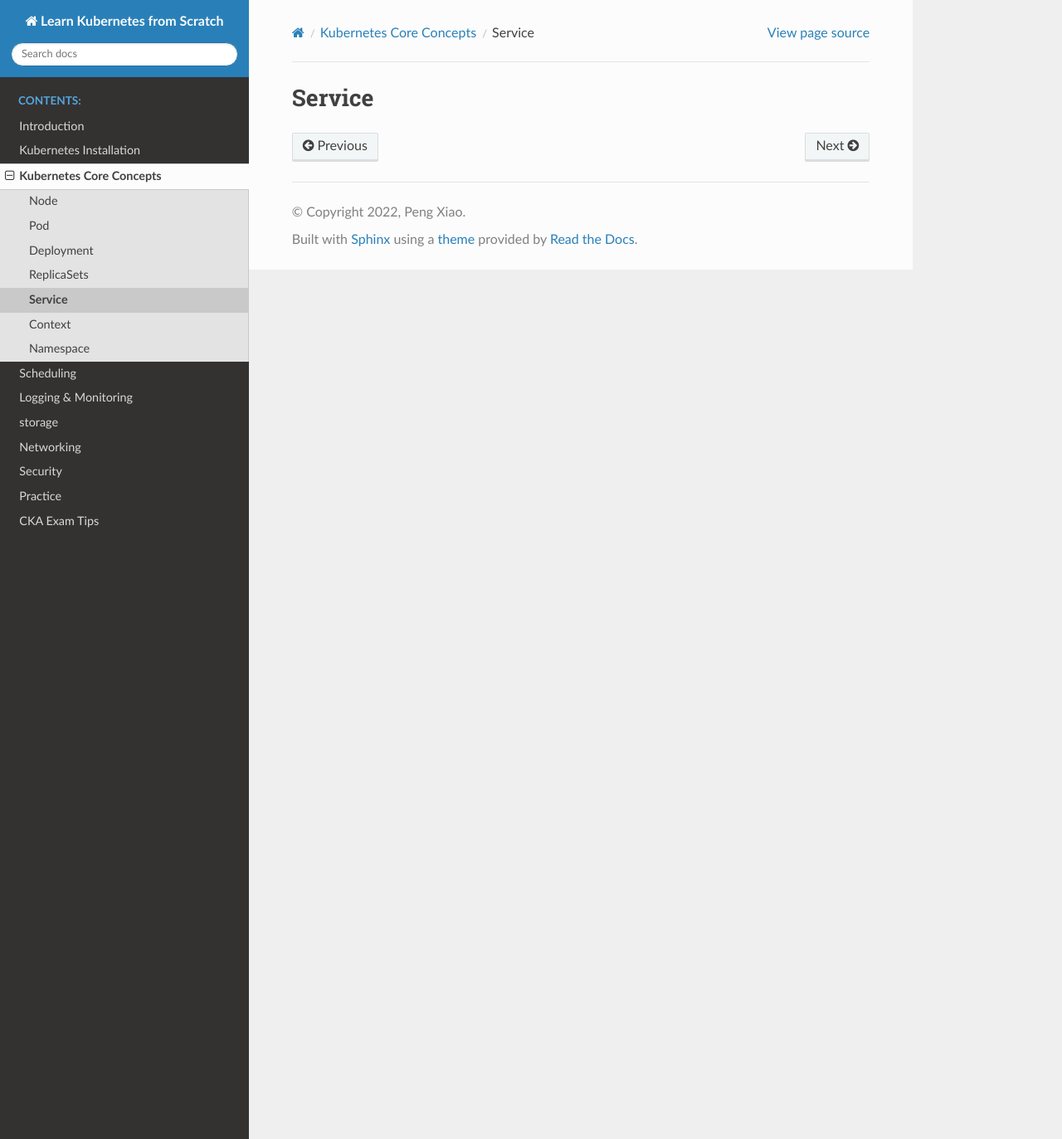
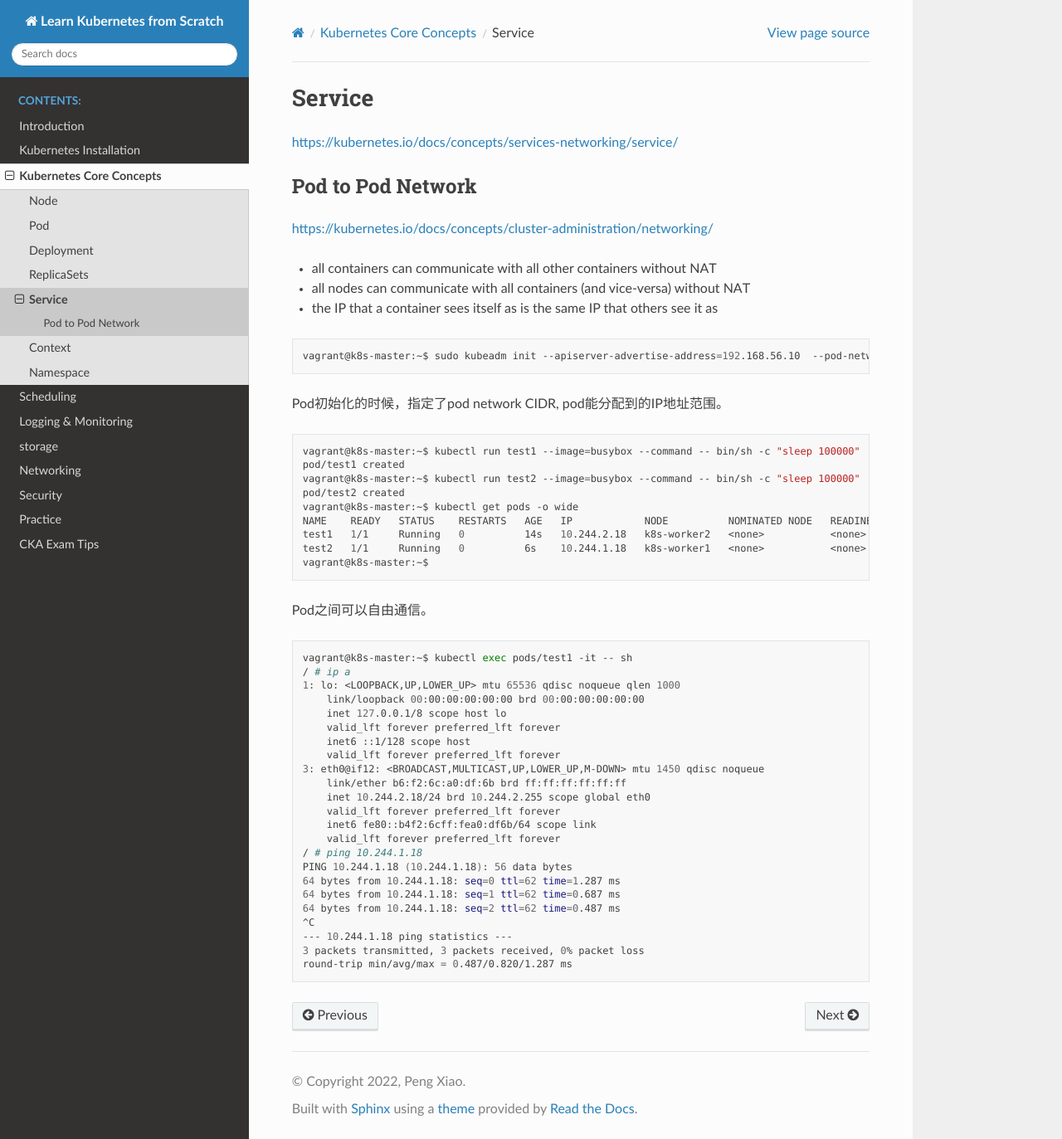
Before and after one commit to xiaopeng163/learn-k8s-from-scratch, a Sphinx documentation site: the page built from source/k8s-core-concept/service.rst, in a window 1280 px wide and 1373 px high. Shown: the whole window at 83% size. Built offline with Sphinx 7.4.7 and the Read the Docs theme 2.0.0, drawn with Linux system fonts in a browser that asks for light colours.

Commit message:
init service

```diff
--- a/source/k8s-core-concept/service.rst
+++ b/source/k8s-core-concept/service.rst
@@ -1,2 +1,61 @@
 Service
 ========
+
+https://kubernetes.io/docs/concepts/services-networking/service/
+
+
+Pod to Pod Network
+----------------------
+
+https://kubernetes.io/docs/concepts/cluster-administration/networking/
+
+- all containers can communicate with all other containers without NAT
+- all nodes can communicate with all containers (and vice-versa) without NAT
+- the IP that a container sees itself as is the same IP that others see it as
+
+
+.. code-block:: bash
+
+    vagrant@k8s-master:~$ sudo kubeadm init --apiserver-advertise-address=192.168.56.10  --pod-network-cidr=10.244.0.0/16
+
+Pod初始化的时候，指定了pod network CIDR, pod能分配到的IP地址范围。
+
+.. code-block:: bash
+
+    vagrant@k8s-master:~$ kubectl run test1 --image=busybox --command -- bin/sh -c "sleep 100000"
+    pod/test1 created
+    vagrant@k8s-master:~$ kubectl run test2 --image=busybox --command -- bin/sh -c "sleep 100000"
+    pod/test2 created
+    vagrant@k8s-master:~$ kubectl get pods -o wide
+    NAME    READY   STATUS    RESTARTS   AGE   IP            NODE          NOMINATED NODE   READINESS GATES
+    test1   1/1     Running   0          14s   10.244.2.18   k8s-worker2   <none>           <none>
+    test2   1/1     Running   0          6s    10.244.1.18   k8s-worker1   <none>           <none>
+    vagrant@k8s-master:~$
+
+Pod之间可以自由通信。
+
+.. code-block:: bash
+
+    vagrant@k8s-master:~$ kubectl exec pods/test1 -it -- sh
+    / # ip a
+    1: lo: <LOOPBACK,UP,LOWER_UP> mtu 65536 qdisc noqueue qlen 1000
+        link/loopback 00:00:00:00:00:00 brd 00:00:00:00:00:00
+        inet 127.0.0.1/8 scope host lo
+        valid_lft forever preferred_lft forever
+        inet6 ::1/128 scope host
+        valid_lft forever preferred_lft forever
+    3: eth0@if12: <BROADCAST,MULTICAST,UP,LOWER_UP,M-DOWN> mtu 1450 qdisc noqueue
+        link/ether b6:f2:6c:a0:df:6b brd ff:ff:ff:ff:ff:ff
+        inet 10.244.2.18/24 brd 10.244.2.255 scope global eth0
+        valid_lft forever preferred_lft forever
+        inet6 fe80::b4f2:6cff:fea0:df6b/64 scope link
+        valid_lft forever preferred_lft forever
+    / # ping 10.244.1.18
+    PING 10.244.1.18 (10.244.1.18): 56 data bytes
+    64 bytes from 10.244.1.18: seq=0 ttl=62 time=1.287 ms
+    64 bytes from 10.244.1.18: seq=1 ttl=62 time=0.687 ms
+    64 bytes from 10.244.1.18: seq=2 ttl=62 time=0.487 ms
+    ^C
+    --- 10.244.1.18 ping statistics ---
+    3 packets transmitted, 3 packets received, 0% packet loss
+    round-trip min/avg/max = 0.487/0.820/1.287 ms
```
